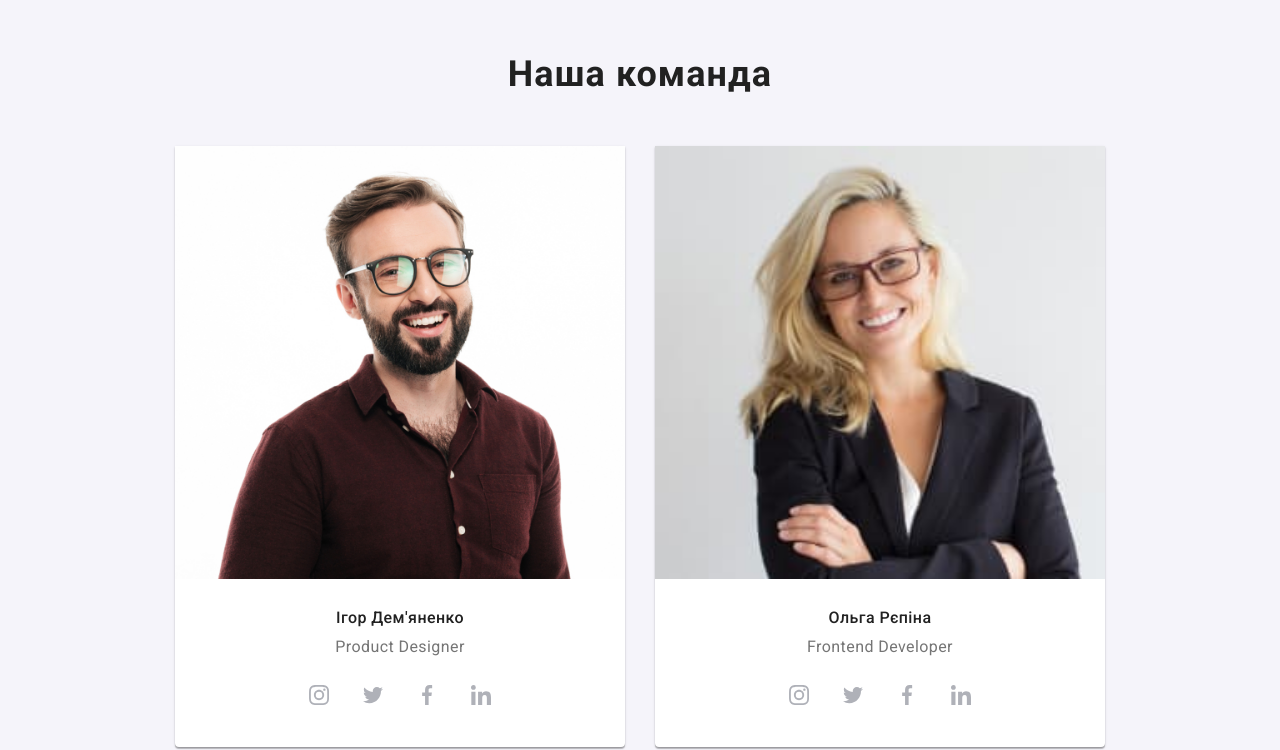
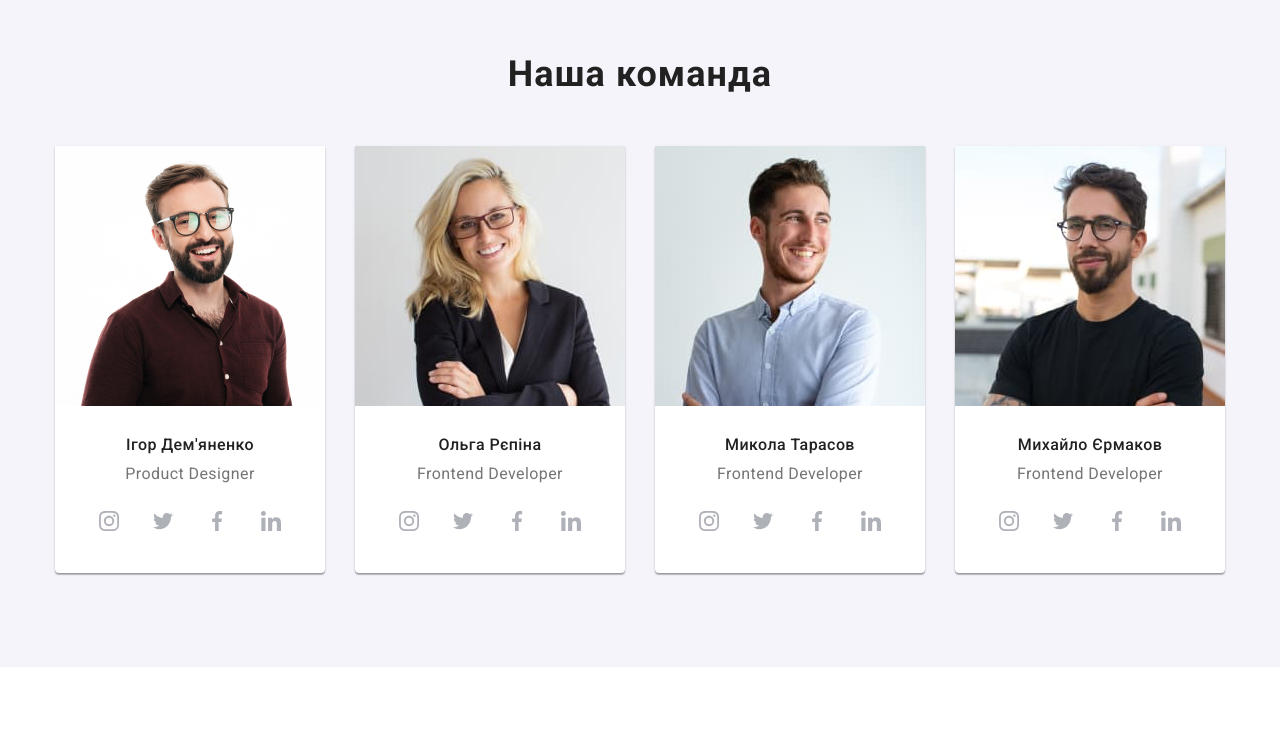
Before and after one commit to Maria-Shymanska/goit-markup-hw-08, a plain HTML site: page index.html in a window 1280 px wide. Shown: the part 2131-2881 px from the top of the page. Drawn offline with nearby package versions, Linux system fonts and the light colour scheme; files that its build step writes are made by us from their sources.

Commit message:
Update _our-team.scss

```diff
--- a/sass/components/_our-team.scss
+++ b/sass/components/_our-team.scss
@@ -1,55 +1,28 @@
-.section-team {
-  background-color: #f5f4fa;
+.socials-list {
   display: flex;
-
-  @media screen and (min-width: 768px) {
-    display: block;
-    align-items: center;
-    justify-content: center;
-    flex-wrap: wrap;
-    gap: 30px;
-  }
-
-  @media screen and (min-width: 1200px) {
-    align-items: center;
-    flex-wrap: nowrap;
-  }
+  justify-content: center;
+  gap: 10px;
 }
 
 .about-list {
-  display: -webkit-box;
-  display: -ms-flexbox;
   display: flex;
-  -ms-flex-wrap: wrap;
-  flex-wrap: wrap;
   gap: 30px;
-  -webkit-box-align: center;
-  -ms-flex-align: center;
-  align-items: center;
-  -webkit-box-pack: center;
-  -ms-flex-pack: center;
-  justify-content: center;
-
-  @media screen and (min-width: 768px) {
-    flex-wrap: wrap;
-    align-items: center;
-  }
 }
 
-@media screen and (max-width: $tablet) {
-  .about-item:not(:last-child) {
-    gap: 30px;
-  }
+.about-item:not(:last-child) {
+  gap: 30px;
 }
-
 .img-text {
   padding-top: 30px;
   padding-bottom: 30px;
 }
+.section-team {
+  background-color: #f5f4fa;
+}
 
 .about-item {
-  box-shadow: 0px 1px 3px rgba(0, 0, 0, 0.12), 0px 1px 1px rgba(0, 0, 0, 0.14),
-    0px 2px 1px rgba(0, 0, 0, 0.2);
+  box-shadow: 0px 1px 3px rgb(0 0 0 / 12%), 0px 1px 1px rgb(0 0 0 / 14%),
+    0px 2px 1px rgb(0 0 0 / 20%);
   border-radius: 0px 0px 4px 4px;
   background-color: var(--backround-color);
 }
@@ -64,9 +37,9 @@
 .about-item:hover .workers-img {
   transform: scale(1.2);
 }
-// .about-item {
-//   gap: 30px;
-// }
+.about-item {
+  gap: 30px;
+}
 
 .about-our-team {
   font-weight: 700;
@@ -75,11 +48,6 @@
   margin-bottom: 50px;
   text-align: center;
   justify-content: center;
-
-  @media screen and (max-width: 1199px) {
-    font-size: 28px;
-    line-height: 1.17;
-  }
 }
 .about-title {
   font-weight: 500;
@@ -119,8 +87,3 @@
 .socials-icon {
   fill: currentColor;
 }
-.socials-list {
-  display: flex;
-  justify-content: center;
-  gap: 10px;
-}
```
